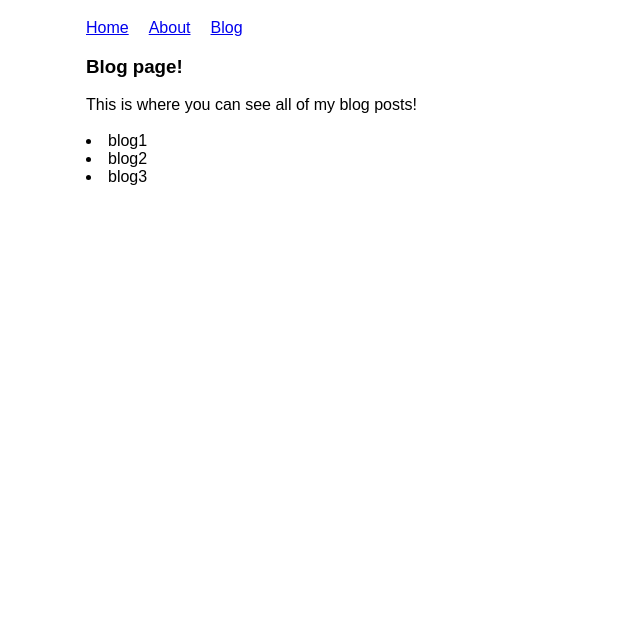
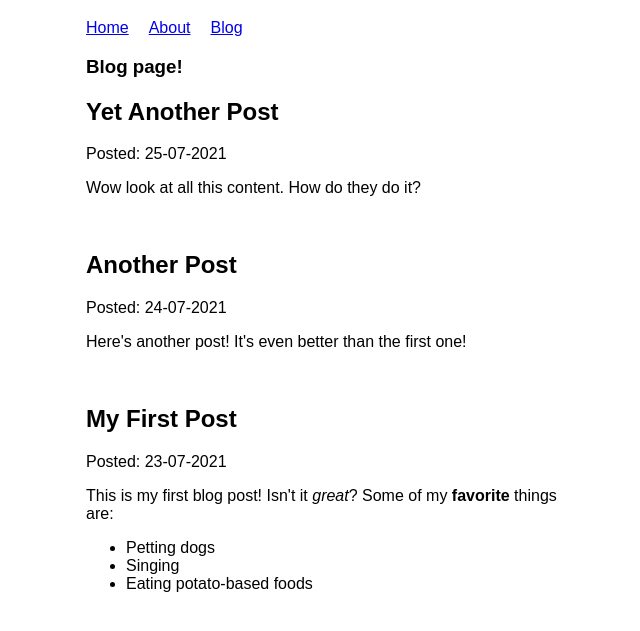
Before and after one commit to shivangisareen/my-first-gatsby-site, a Gatsby site: page /blog in a window 1280 px wide. Shown: the part 61-692 px from the top of the page, without its empty margins (304-944 px from the left). Built offline with nearby package versions, Linux system fonts and the light colour scheme; Gatsby itself is replaced by a stand-in of ours.

Commit message:
render content from /blog using gatsby-plugin-mdx transformer

```diff
--- a/blog/blog1.mdx
+++ b/blog/blog1.mdx
@@ -0,0 +1,9 @@
+---
+title: "My First Post"
+date: "2021-07-23"
+---
+This is my first blog post! Isn't it *great*?
+Some of my **favorite** things are:
+* Petting dogs
+* Singing
+* Eating potato-based foods
--- a/blog/blog2.mdx
+++ b/blog/blog2.mdx
@@ -0,0 +1,6 @@
+---
+title: "Another Post"
+date: "2021-07-24"
+---
+
+Here's another post! It's even better than the first one!
--- a/blog/blog3.mdx
+++ b/blog/blog3.mdx
@@ -0,0 +1,6 @@
+---
+title: "Yet Another Post"
+date: "2021-07-25"
+---
+
+Wow look at all this content. How do they do it?
--- a/gatsby-config.js
+++ b/gatsby-config.js
@@ -12,6 +12,7 @@ module.exports = {
                 name: `blog`,
                 path: `${__dirname}/blog`
             }
-        }
+        },
+        "gatsby-plugin-mdx"
     ],
 };
--- a/package.json
+++ b/package.json
@@ -15,10 +15,13 @@
     "clean": "gatsby clean"
   },
   "dependencies": {
+    "@mdx-js/mdx": "^1.6.22",
+    "@mdx-js/react": "^1.6.22",
     "@reach/router": "^1.3.4",
     "gatsby": "^2.32.13",
     "gatsby-link": "^3.14.0",
     "gatsby-plugin-image": "^0.7.2",
+    "gatsby-plugin-mdx": "^2.14.0",
     "gatsby-plugin-sharp": "^2.14.4",
     "gatsby-react-router-scroll": "^4.14.0",
     "gatsby-source-filesystem": "^2.11.1",
--- a/src/components/layout.js
+++ b/src/components/layout.js
@@ -25,9 +25,9 @@ const Layout = ({siteTitle, subTitle, children}) => {
                 <Link to="/blog" className={navLink}>Blog</Link>
             </nav>
             <h3>{subTitle}</h3>
-            <p>
+            <main>
               {children}
-            </p>
+            </main>
         </div>
     );
 };
--- a/src/pages/blog.js
+++ b/src/pages/blog.js
@@ -1,5 +1,6 @@
 import * as React from "react";
 import { graphql } from 'gatsby';
+import { MDXRenderer } from "gatsby-plugin-mdx";
 
 import Layout from "../components/layout";
 
@@ -7,11 +8,14 @@ const Blog = ({data}) => {
     return (
         <div>
             <Layout subTitle="Blog page!">
-                This is where you can see all of my blog posts!
-                <br/> <br/>
                 {
-                    data.allFile.nodes.map(node => (
-                        <li key={node.name}>{node.name}</li>
+                    data.allMdx.nodes.map(node => (
+                        <article key={node.id}>
+                            <h2>{node.frontmatter.title}</h2>
+                            <p>Posted: {node.frontmatter.date}</p>
+                            <MDXRenderer>{node.body}</MDXRenderer>
+                            <br/>
+                        </article>
                     ))
                 }
             </Layout>
@@ -22,12 +26,17 @@ const Blog = ({data}) => {
 
 export const query = graphql`
     query {
-        allFile {
-        nodes {
-            name
+        allMdx(sort: {order: DESC, fields: frontmatter___date}) {
+          nodes {
+            frontmatter {
+              title
+              date(formatString: "DD-MM-YYYY")
+            }
+            id
+            body
+          }
         }
-        }
-    }
+      }
 `
 
 export default Blog;
```
Also changed, not shown: 1 other file.
